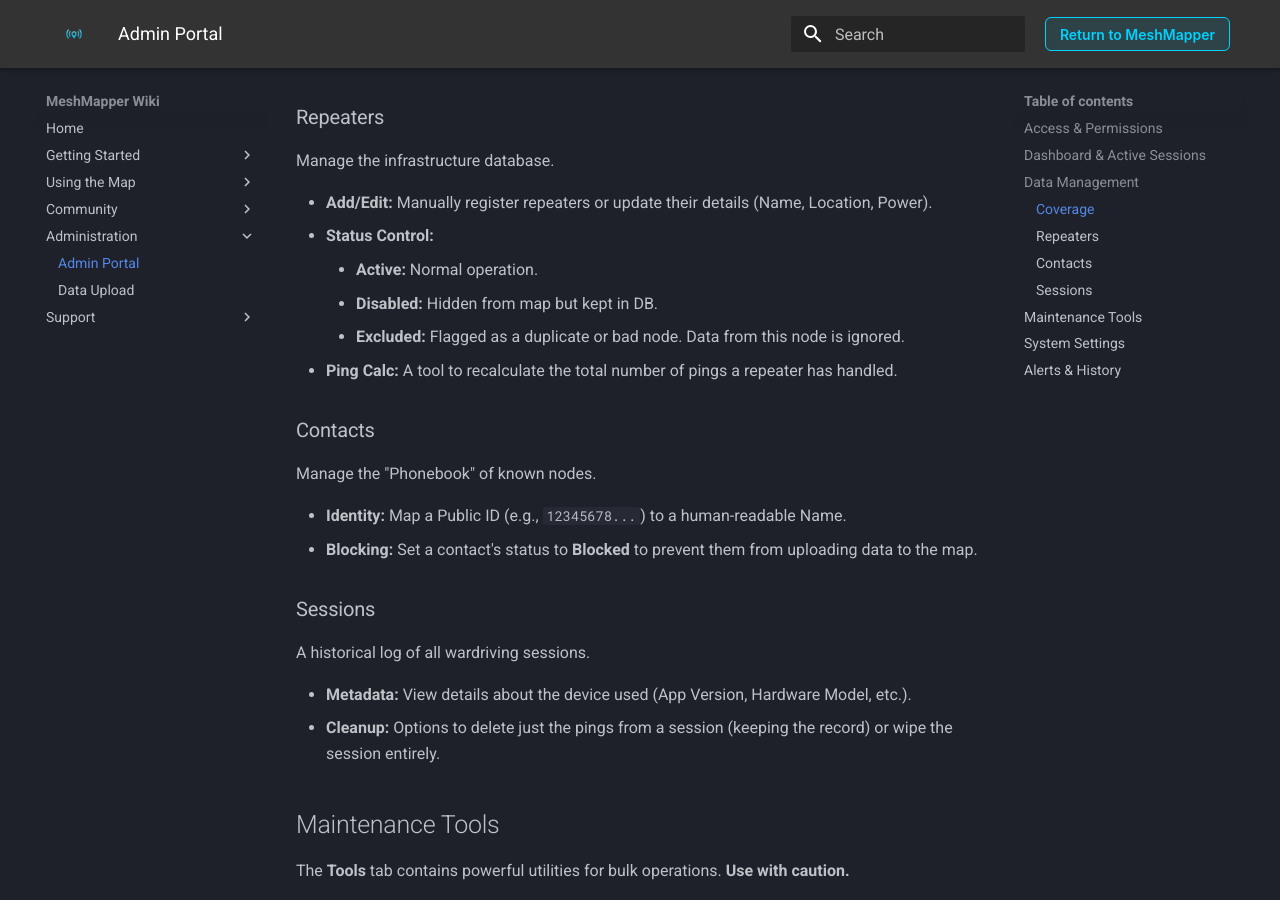
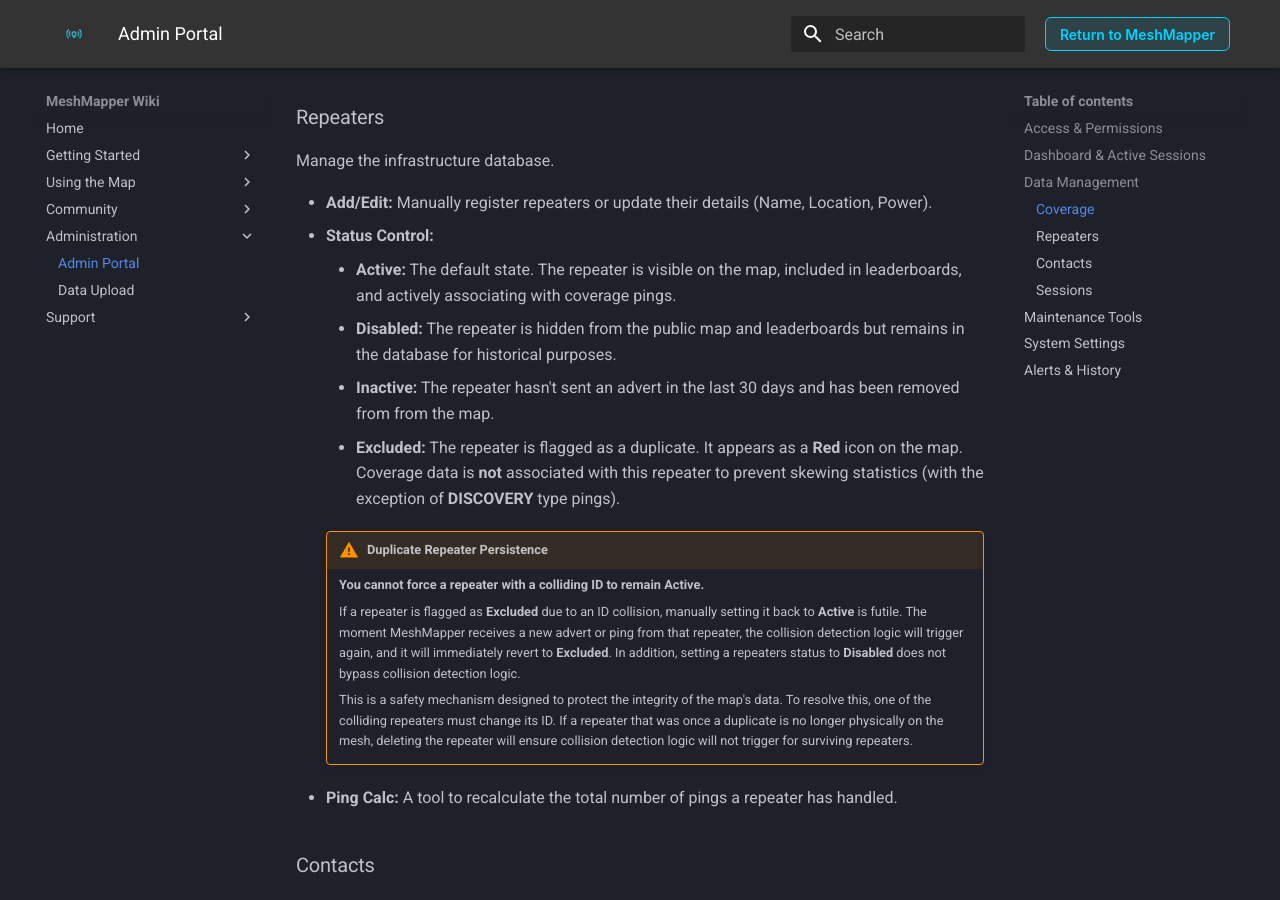
Before and after one commit to MeshMapper/MeshMapper_Wiki, an MkDocs documentation site: the page built from docs/admins.md, in a window 1280 px wide and 900 px high, scrolled down 1029 px. Built offline with MkDocs 1.6.1 and Material for MkDocs 9.7.7, drawn with Linux system fonts in a browser that asks for light colours.

Commit message:
Updated explaination and definition of repeater status types

```diff
--- a/docs/admins.md
+++ b/docs/admins.md
@@ -33,9 +33,18 @@
 
   - **Add/Edit:** Manually register repeaters or update their details (Name, Location, Power).
   - **Status Control:**
-    - **Active:** Normal operation.
-    - **Disabled:** Hidden from map but kept in DB.
-    - **Excluded:** Flagged as a duplicate or bad node. Data from this node is ignored.
+    - **Active:** The default state. The repeater is visible on the map, included in leaderboards, and actively associating with coverage pings.
+    - **Disabled:** The repeater is hidden from the public map and leaderboards but remains in the database for historical purposes.
+    - **Inactive:** The repeater hasn't sent an advert in the last 30 days and has been removed from from the map.
+    - **Excluded:** The repeater is flagged as a duplicate. It appears as a **Red** icon on the map. Coverage data is **not** associated with this repeater to prevent skewing statistics (with the exception of **DISCOVERY** type pings).
+
+    !!! warning "Duplicate Repeater Persistence"
+        **You cannot force a repeater with a colliding ID to remain Active.**
+
+        If a repeater is flagged as **Excluded** due to an ID collision, manually setting it back to **Active** is futile. The moment MeshMapper receives a new advert or ping from that repeater, the collision detection logic will trigger again, and it will immediately revert to **Excluded**.  In addition, setting a repeaters status to **Disabled** does not bypass collision detection logic.
+
+        This is a safety mechanism designed to protect the integrity of the map's data. To resolve this, one of the colliding repeaters must change its ID.  If a repeater that was once a duplicate is no longer physically on the mesh, deleting the repeater will ensure collision detection logic will not trigger for surviving repeaters.
+
   - **Ping Calc:** A tool to recalculate the total number of pings a repeater has handled.
 
 ### Contacts
```
